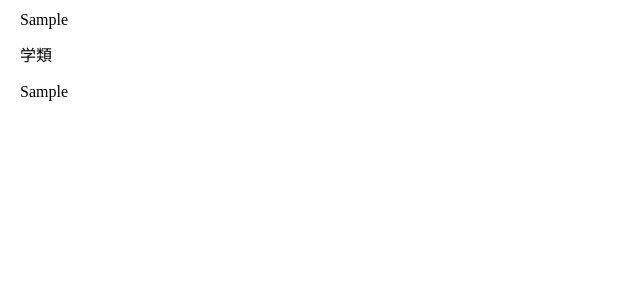
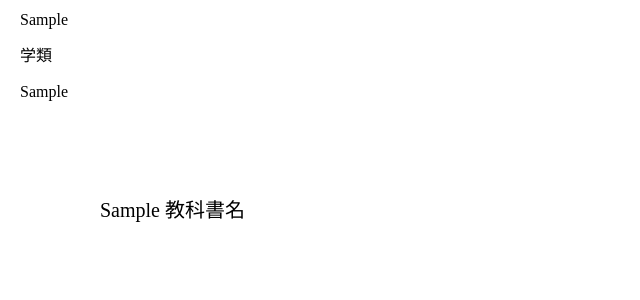
Before and after one commit to enpitut2023/ITF, a Flask app: template templates/mypage.html in a window 1280 px wide. Shown: the part 297-597 px from the top of the page, without its empty margins (0-640 px from the left). Run offline with Flask 3, Linux system fonts and the light colour scheme; the template is opened without the code that fills it: most values are stand-ins (such as "Sample title", 1, 10 or a date in 2020).

```diff
--- a/app.py
+++ b/app.py
@@ -91,13 +91,25 @@ def userhome(username):
 
 @app.route("/<username>/mypage")
 def mypage(username):
+
+
     # Firestoreからデータを取得します
+  docs =docs_ref.get()
+  # Firestoreから取得したデータをリストに格納します
+  results = []
+  for doc in docs:
+    doc = doc.to_dict()
+    if doc["出品者"]==username:
+      results.append(doc)
+        # Firestoreから取得したデータをリストに格納します
+
+  # Firestoreからデータを取得します
   docs =user_docs_ref.get()
-  # Firestoreから取得したデータをリストに格納します
   for doc in docs:
       data = doc.to_dict()
       if(data["ユーザー名"]==username):
-        return render_template('mypage.html',data=data)
+        return render_template('mypage.html',data=data,results=results)
+
 
 #仮
 @app.route("/exhibit",methods=['GET','POST'])
--- a/static/css/mypage.css
+++ b/static/css/mypage.css
@@ -0,0 +1,4 @@
+.textbook{
+  margin: 100px;
+  font-size: 20px;
+}
--- a/templates/home.html
+++ b/templates/home.html
@@ -19,7 +19,8 @@
     <!-- PC用メニュー -->
     <ul class="menu is-pc">
       <li><a href="#">購入情報</a></li>
-      <li><a href="/{{ username }}/exhibit">出品</a></li>
+      <li><a href="/exhibit">出品</a></li>
+      <!-- <li><a href="/{{ username }}/exhibit">出品</a></li> -->
       <li><a href="/mypage">Mypage</a></li>
     </ul>
   </div>
--- a/templates/mypage.html
+++ b/templates/mypage.html
@@ -4,9 +4,9 @@
   <meta charset="UTF-8">
   <meta name="viewport" content="width=device-width, initial-scale=1.0">
   <title>ITF. ～マイページ～</title>
-  <link rel="stylesheet" href="./static/css/reset.css">
-  <link rel="stylesheet" href="./static/css/home.css">
-  <link rel="stylesheet" href="./static/css/style.css">
+  <link rel="stylesheet" href="/static/css/reset.css">
+  <link rel="stylesheet" href="/static/css/home.css">
+  <link rel="stylesheet" href="/static/css/style.css">
   <link rel="stylesheet" href="/static/css/mypage.css">
 </head>
 <body>
@@ -55,6 +55,13 @@
     <li>{{data["学類"]}}</li>
 
   </ul>
+  <div class="myexhibits">
+    {% for result in results %}
+    <div class="myexhibit">
+      <p class="textbook">{{result["教科書名"]}}</p>
+    </div>
+    {% endfor %}
+  </div>
 
   <!-- jQuery -->
   <script src="https://code.jquery.com/jquery-3.4.1.js"></script>
```
Also changed, not shown: templates/exhibit.html (+4 -3 lines).
